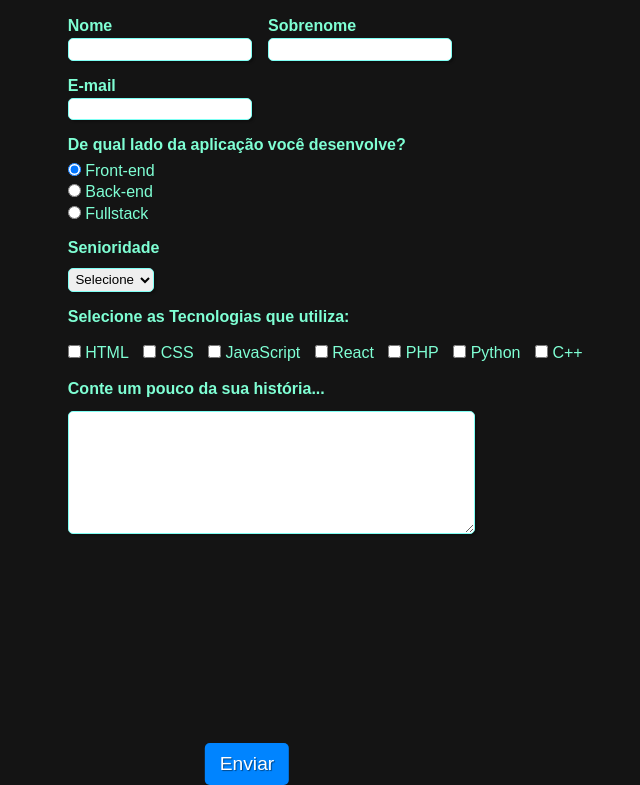
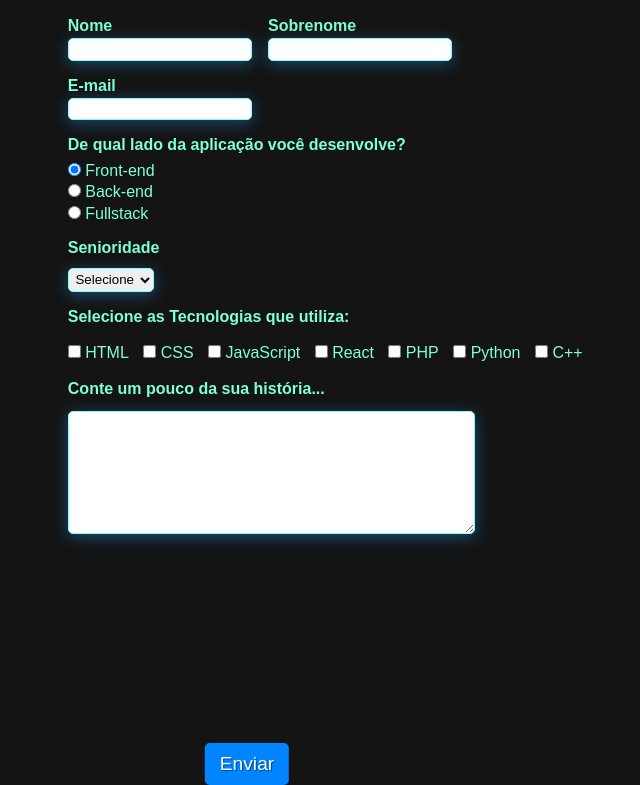
Before and after one commit to lucadboer/Project-Simple-Forms, a plain HTML site: page index.html in a window 1280 px wide. Shown: the part 76-861 px from the top of the page, without its empty margins (393-1033 px from the left). Drawn offline with Linux system fonts and the light colour scheme.

Commit message:
up files

```diff
--- a/style.css
+++ b/style.css
@@ -54,7 +54,7 @@ fieldset.grupo1 .campo {
 .campo input[type="text"], .campo input[type="email"], .campo select, .campo textarea {
     padding: 0.2em;
     border: 1px solid rgb(127, 255, 244);
-    box-shadow: 2px 2px 2px rgba(0, 0, 0, 0.26);
+    box-shadow: 0px 3px 15px rgba(26, 105, 158, 0.678);
     display: inline-block;
 }
 
```
